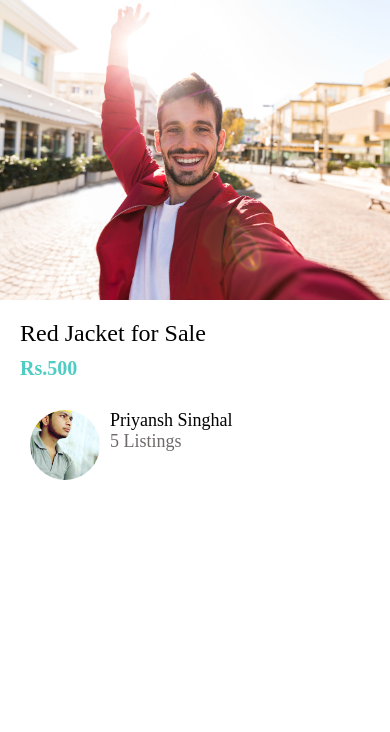
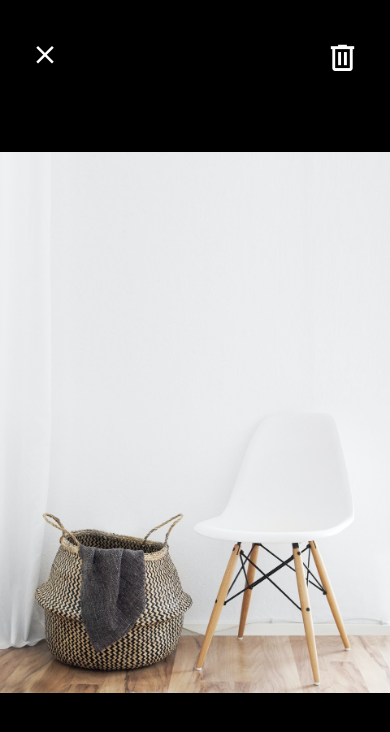
Before and after one commit to priyansh18/React-Native, a React Native app in the folder DoneWithIt/: screen / in a window 390 px wide. Shown: the top 732 px of the page. Built offline with nearby package versions, Linux system fonts and the light colour scheme.

Commit message:
Improving ViewImage Screen

```diff
--- a/DoneWithIt/App.js
+++ b/DoneWithIt/App.js
@@ -7,6 +7,6 @@
 
 export default function App() {
   return (
-    <ListingDetailsScreen/>
+    <ViewImageScreen/>
   );
 }
--- a/DoneWithIt/app/screens/ViewImageScreen.js
+++ b/DoneWithIt/app/screens/ViewImageScreen.js
@@ -1,12 +1,17 @@
 import React from "react";
 import { Image, StyleSheet, View } from "react-native";
 import colors from "../config/colors";
+import { MaterialCommunityIcons } from "@expo/vector-icons";
 
 function ViewImageScreen(props) {
   return (
     <View style={styles.container}>
-      <View style={styles.closeIcon} />
-      <View style={styles.deleteIcon} />
+      <View style={styles.closeIcon}>
+        <MaterialCommunityIcons name="close" color="white" size={30} />
+      </View>
+      <View style={styles.deleteIcon}>
+        <MaterialCommunityIcons name="trash-can-outline" color="white" size={35} />
+      </View>
       <Image
         resizeMode="contain"
         style={styles.image}
@@ -22,17 +27,11 @@
     height: "100%",
   },
   closeIcon: {
-    width: 50,
-    height: 50,
-    backgroundColor: colors.primary,
     position: "absolute",
     top: 40,
     left: 30,
   },
   deleteIcon: {
-    width: 50,
-    height: 50,
-    backgroundColor: colors.secondary,
     position: "absolute",
     top: 40,
     right: 30,
```
